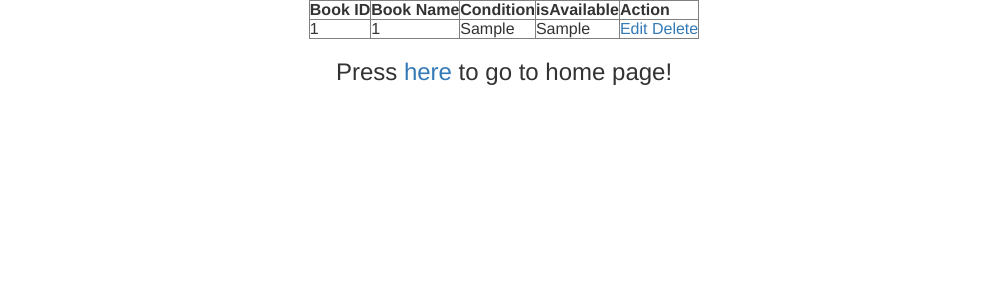
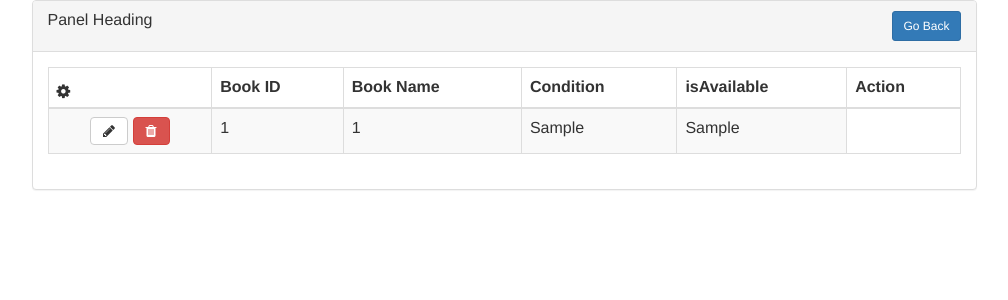
Before and after one commit to saiyam31098/bookclub, a PHP site: page /viewlenderbooks.php?del_id=1 in a window 1280 px wide. Shown: the top 300 px of the page, without its empty margins (136-1144 px from the left). Run offline with PHP 8.4, Linux system fonts and the light colour scheme; the visitor is signed in with stand-in values (Sample User, id 1); tables that the repository leaves empty or names only in its code hold one stand-in row (values such as "Sample post"); some libraries are stand-ins or nearby versions.

Commit message:
Your books added

```diff
--- a/viewlenderbooks.php
+++ b/viewlenderbooks.php
@@ -37,33 +37,63 @@
         $qr1 = "select * from books_details where boid = ".$_SESSION["lid"]."";
         $res1 = mysqli_query($cn, $qr1);
       ?>
-      <table align="center" border="1">
+      <div class="container">
+    <div class="row">
+
+        <div class="col-md-10 col-md-offset-1">
+
+            <div class="panel panel-default panel-table">
+              <div class="panel-heading">
+                <div class="row">
+                  <div class="col col-xs-6">
+                    <h3 class="panel-title">Panel Heading</h3>
+                  </div>
+                  <div class="col col-xs-6 text-right">
+                    <a type="button" href="lenderhomepg.php" class="btn btn-sm btn-primary btn-create">Go Back</a>
+                  </div>
+                </div>
+              </div>
+              <div class="panel-body">
+                <table class="table table-striped table-bordered table-list">
+                  <thead>
                     <tr>
-  				<th>Book ID</th>
+                        <th><em class="fa fa-cog"></em></th>
+                        <th class="hidden-xs"> Book ID</th>
                         <th>Book Name</th>
                         <th>Condition</th>
                         <th>isAvailable</th>
                         <th>Action</th>
                     </tr>
+                  </thead>
+                  <tbody>
 
   			<?php
   				while($row1 = mysqli_fetch_array($res1))
   				{
 
   			?>
+
                           <tr>
-  				<td><?php echo $row1[0] ?></td>
+                            <td align="center">
+                              <a href="brand_update.php?brand_id=<?php echo $row[0] ?>" class="btn btn-default"><em class="fa fa-pencil"></em></a>
+                              <a href="javascript:del(<?php echo $row[0] ?>)" class="btn btn-danger"><em class="fa fa-trash"></em></a>
+                            </td>
+                            <td class="hidden-xs"><?php echo $row1[0] ?></td>
                             <td><?php echo $row1[1] ?></td>
                             <td><?php echo $row1[8] ?></td>
                             <td><?php echo $row1[9] ?></td>
-          <td><a href="brand_update.php?brand_id=<?php echo $row[0] ?>">Edit </a> <a href="javascript:del(<?php echo $row[0] ?>)">Delete</a></td>
                           </tr>
+
         <?php
           }
         }
          ?>
+          </tbody>
        </table>
-       <center><h3>Press <a href="lenderhomepg.php">here</a> to go to home page!</h3></center>
+              </div>
+            </div>
+
+</div></div></div>
 	</body>
 
 
```
Lines whose indentation alone changed are shown as unchanged.
